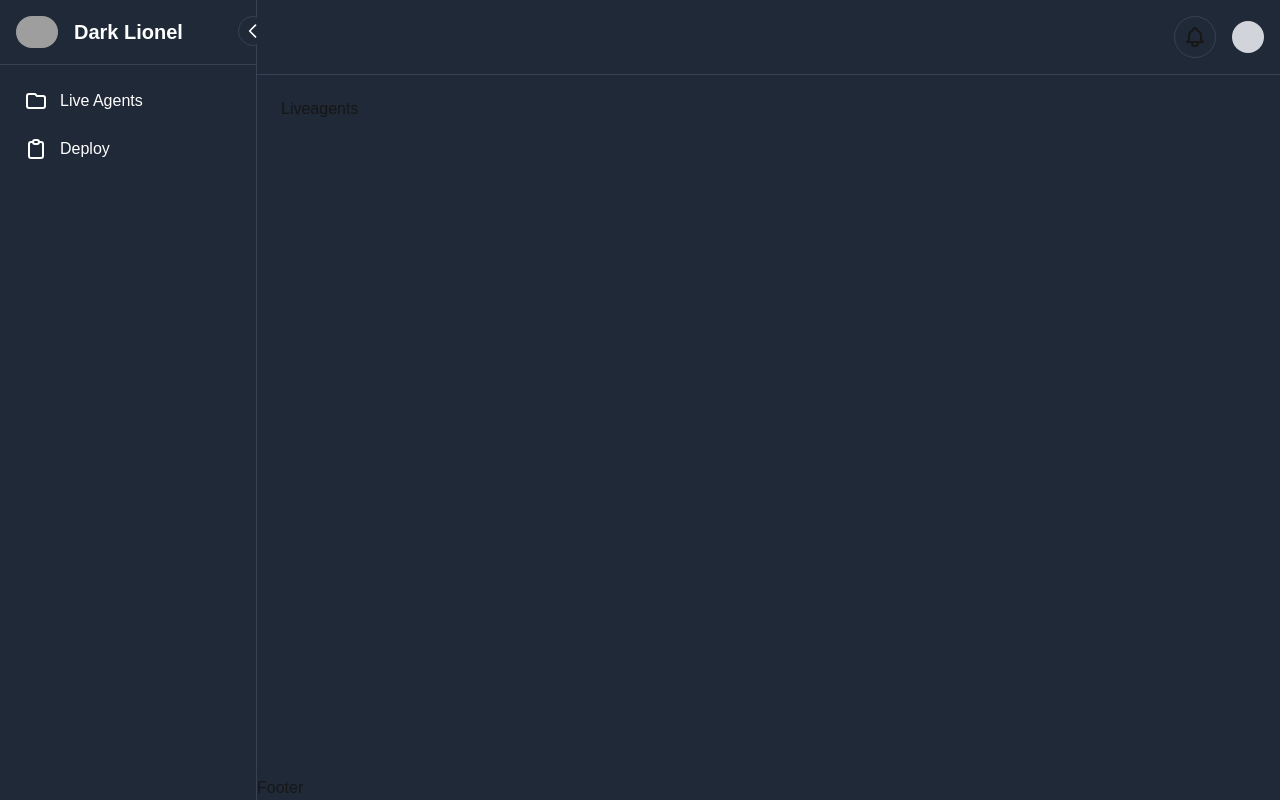
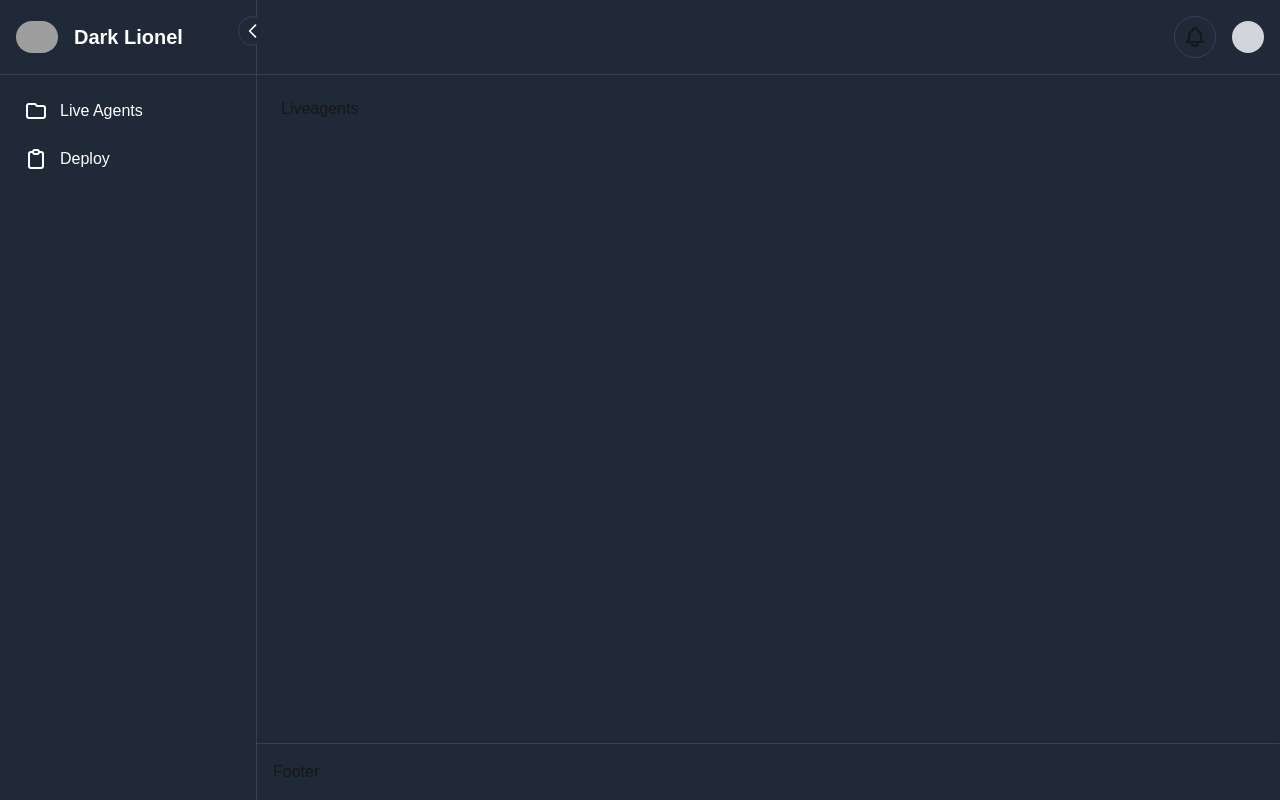
Before and after one commit to 0xcodercrane/Darklion_Eliza_AI_Agent, a Next.js app: page / in a window 1280 px wide. Built offline with nearby package versions, Linux system fonts and the light colour scheme; grey boxes are pictures that could not be loaded.

Commit message:
update sidebar header and Footer

```diff
--- a/app/components/Footer/index.tsx
+++ b/app/components/Footer/index.tsx
@@ -1,5 +1,5 @@
 function Footer() {
-  return <div>Footer</div>;
+  return <div className="bg-gray-800 border-t border-gray-700 p-4">Footer</div>;
 }
 
 export default Footer;
--- a/app/components/Sidebar/index.tsx
+++ b/app/components/Sidebar/index.tsx
@@ -57,7 +57,7 @@ export default function Sidebar() {
           isSidebarOpen ? "w-64" : "w-16"
         } flex-col bg-gray-800 text-white transition-all duration-300`}
       >
-        <div className="p-4 flex gap-4 items-center">
+        <div className="p-4 flex gap-4 items-center overflow-hidden h-[74px]">
           <div className=" rounded-full overflow-hidden flex-shrink-0">
             <Image
               src="https://cdn.discordapp.com/icons/1324428871646314586/0c6e1be4c34834929e589501318afc24.webp?size=96"
```
